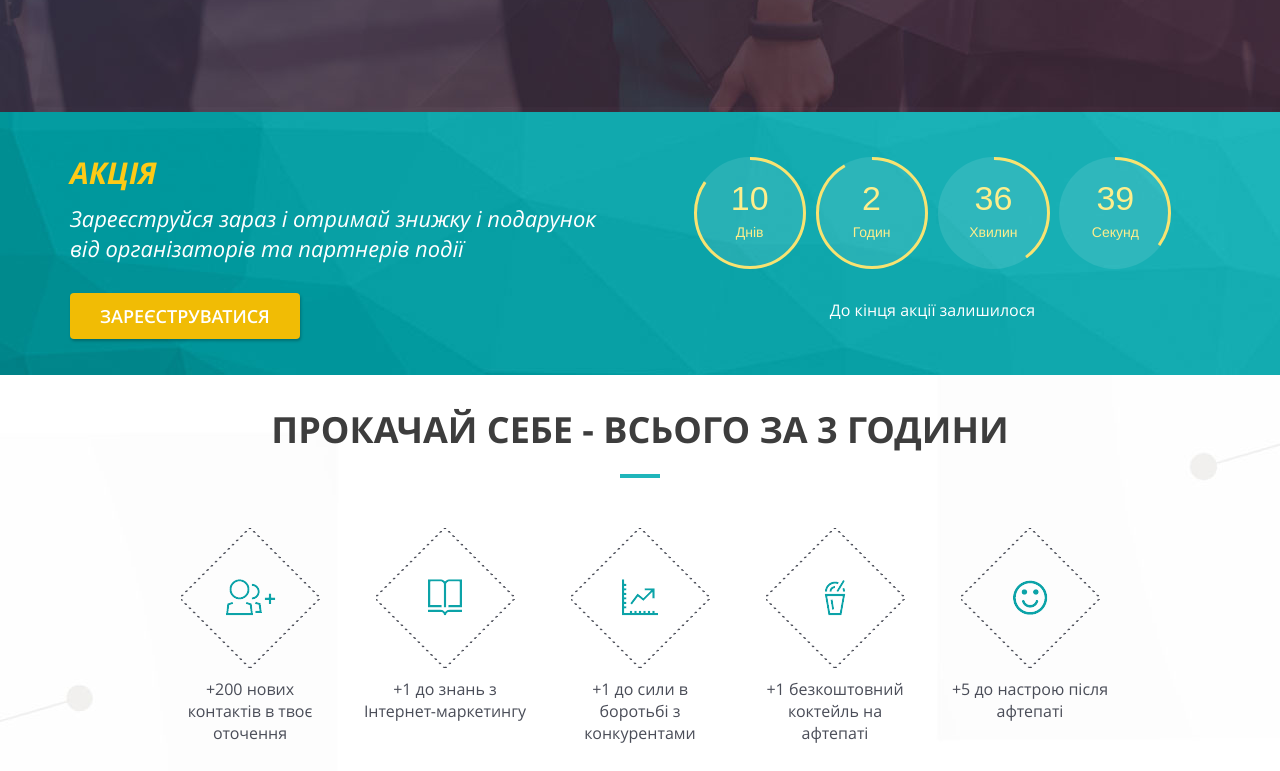
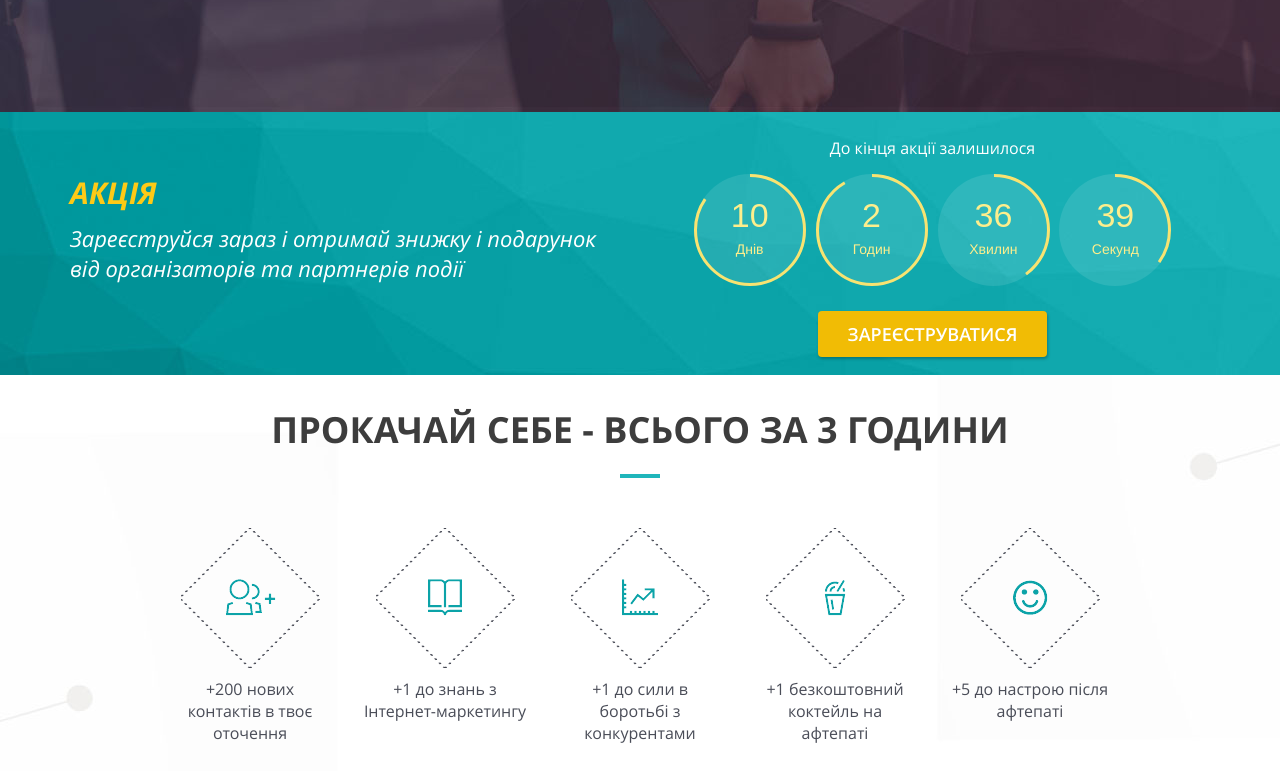
Before and after one commit to livarava/livarava-cp-2016, a plain HTML site: page index.html in a window 1280 px wide. Shown: the part 838-1609 px from the top of the page. Drawn offline with nearby package versions, Linux system fonts and the light colour scheme; some packages are replaced by stand-ins of ours; a script that the page names is missing.

Commit message:
[*] updated text

```diff
--- a/css/style.css
+++ b/css/style.css
@@ -266,7 +266,7 @@ a.link_map:hover {
 /*sect2*/
 
 .box_timer1 {
-    margin-top: 40px;
+    margin-top: 10px;
 }
 
 .box_timer1 .col-xs-3 {
@@ -290,7 +290,7 @@ a.link_map:hover {
     font: 30px OpenSansBoldItalic, sans-serif;
     color: #feca16;
     text-transform: uppercase;
-    margin-top: 40px;
+    margin-top: 60px;
 
 }
 
@@ -316,6 +316,7 @@ a.link_map:hover {
     -webkit-box-shadow: 1px 2px 3px rgba(0, 0, 0, 0.25);
     -moz-box-shadow: 1px 2px 3px rgba(0, 0, 0, 0.25);
 }
+
 
 /*sect3*/
 
--- a/index.html
+++ b/index.html
@@ -68,12 +68,11 @@
         <div class="row">
             <div class="col-md-6">
                 <p class="text1_sect2">Акція</p>
-                <p class="text2_sect2">Зареєструйся зараз і отримай знижку і подарунок від організаторів та партнерів
-                    події</p>
-                <a href="#" class="btn btn-default btn1_sect2">зареєструватися</a>
+                <p class="text2_sect2">Зареєструйся зараз і отримай знижку і подарунок від організаторів та партнерів події</p>
             </div>
+
             <div class="col-md-6">
-
+                <p class="text_bot_tim text-center">До кінця акції залишилося</p>
                 <!--Circular countdown starts -->
                 <div class="lz-countdown-main box_timer1">
                     <div class="row">
@@ -150,8 +149,8 @@
                     </div>
                 </div>
                 <!--Circular countdown ends -->
-                <p class="text_bot_tim text-center">До кінця акції залишилося</p>
 
+                <p class="text-center"><a href="#" class="btn btn-default btn1_sect2">зареєструватися</a></p>
             </div>
         </div>
     </div>
@@ -269,7 +268,7 @@
                                     <p class="t1_box_sect5">19:15 - 19:45</p>
                                     <p class="t2_box_sect5">Ефективні способи збільшити кількість клієнтів на вашому
                                         сайті</p>
-                                    <p class="t3_box_sect5">Єлизавєта Смірнова</p>
+                                    <p class="t3_box_sect5">Єлизавета Смирнова</p>
                                     <p class="t4_box_sect5">Психолог та практикуючий бізнес-коуч, що допомогла
                                         побудувати більш 30 успішних бізнесів</p>
                                 </div>
@@ -493,7 +492,7 @@
             <div class="col-md-12 text-center">
                 <p class="text1_row3_sect8">Діє спеціальна пропозиція для бажаючих відвідати подію компанією <span>(пропозиція дійсна для трьох і більше гостей)</span>
                 </p>
-                <a class="btn btn-default btn_bil1 btn_bil_all"> зареєструватися</a>
+                <a class="btn btn-default btn_bil1 btn_bil_all"> Зателефонувати</a>
             </div>
         </div>
     </div>
```
